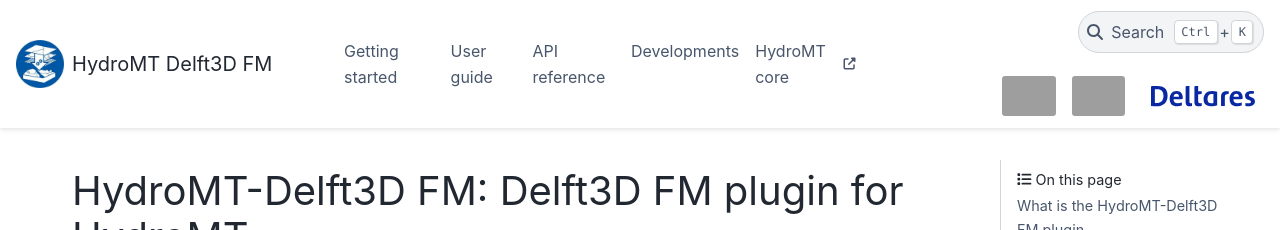
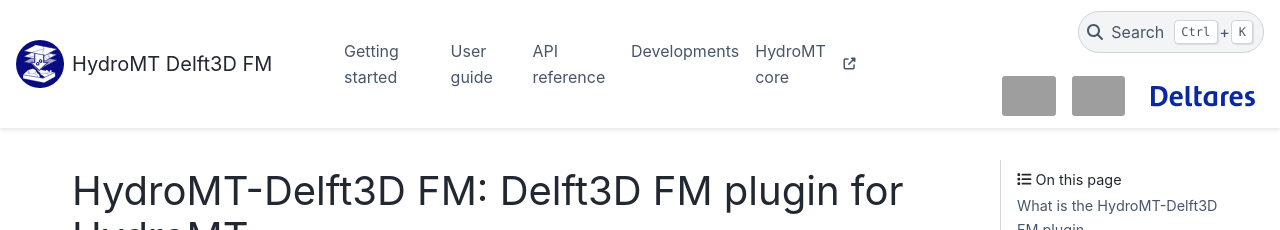
Before and after one commit to Deltares/hydromt_delft3dfm, a Sphinx documentation site: the page built from docs/index.rst, in a window 1280 px wide. Shown: the top 230 px of the page. Built offline with Sphinx 7.4.7 and the PyData theme 0.15.4, drawn with Linux system fonts in a browser that asks for light colours; pages that are not in the unit, such as notebooks, are missing from menus; grey boxes are pictures that could not be loaded.

Commit message:
updated hydromt icon in docs (#188)
* moved from png to svg and included html_favicon

```diff
--- a/docs/conf.py
+++ b/docs/conf.py
@@ -111,7 +111,8 @@
 # a list of builtin themes.
 #
 html_theme = "pydata_sphinx_theme"
-html_logo = "_static/hydromt-logo.jpg"
+html_logo = "_static/hydromt-icon.svg"
+html_favicon = "_static/hydromt-icon.svg"
 autodoc_member_order = "bysource"  # overwrite default alphabetical sort
 autoclass_content = "both"
 
```
Also changed, not shown: docs/_static/hydromt-icon.svg (added), docs/_static/hydromt-logo.jpg (deleted).
